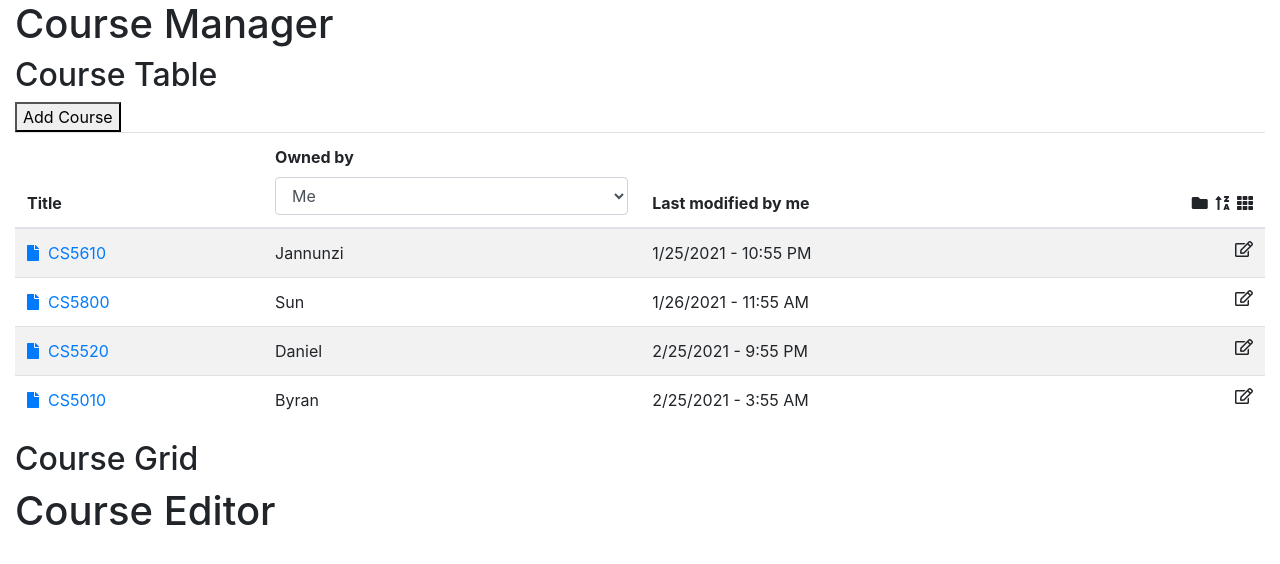
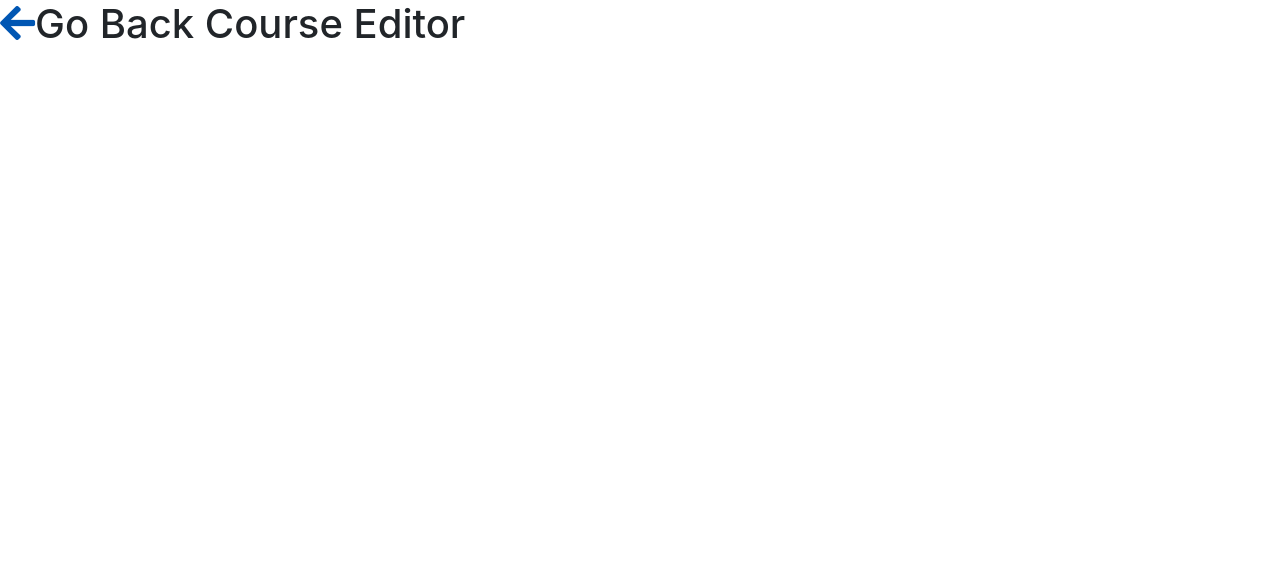
Before and after one commit to xz95/cs5610-spring-2021-client-react-xiangzhang, a React (Create React App) app: page /editor in a window 1280 px wide. Shown: the top 564 px of the page. Built offline with nearby package versions, Linux system fonts and the light colour scheme.

Commit message:
add grid cards

```diff
--- a/src/App.js
+++ b/src/App.js
@@ -3,13 +3,20 @@ import './App.css';
 import CourseService from "./services/course-service";
 import CourseEditor from "./components/course-editor";
 import CourseManager from "./components/course-manager";
+import {Route, BrowserRouter} from "react-router-dom";
 
 function App() {
   return (
-    <div className="container-fluid">
-      <CourseManager/>
-      <CourseEditor/>
-    </div>
+      <BrowserRouter>
+        <Route path="/courses" component={CourseManager}/>
+        {/*<Route path="/editor" component={CourseEditor}/>*/}
+        <Route path="/editor" render={(props) => <CourseEditor {...props}/>}/>
+        {/*<div className="container-fluid">*/}
+        {/*  <CourseManager/>*/}
+        {/*  <CourseEditor/>*/}
+        {/*</div>*/}
+      </BrowserRouter>
+
   );
 }
 
--- a/src/components/course-editor.js
+++ b/src/components/course-editor.js
@@ -1,7 +1,16 @@
 import React from 'react'
+import {Link} from "react-router-dom";
 
-const CourseEditor = () =>
-      <h1>Course Editor</h1>
+
+const CourseEditor = ({history}) =>
+      <h1>
+        <Link to="/courses">
+          <i className="fas fa-arrow-left"></i>
+        </Link>
+
+        <span onClick={() => history.goBack()}>Go Back </span>
+        Course Editor
+      </h1>
 
 
 
--- a/src/components/course-grid.js
+++ b/src/components/course-grid.js
@@ -1,7 +1,31 @@
+
 import React from 'react'
+import {Link} from "react-router-dom";
 
-const CourseGrid = () => {
-  return <h2>Course Grid</h2>
-}
+const CourseGrid = ({courses}) =>
+    <div>
+      <Link to="/courses/table">
+        <i className="fas fa-2x fa-list float-right"></i>
+      </Link>
+      <h2>Course Grid {courses.length}</h2>
+      <div className="row">
+        {
+          courses.map(course =>
+              <div className="card" style={{width: "18rem", margin: "15px"}}>
+                <img src="https://www.valuecoders.com/blog/wp-content/uploads/2016/08/react.png" className="card-img-top" alt="..."/>
+                <div className="card-body">
+                  <h5 className="card-title">{course.title}</h5>
+                  <p className="card-text">Some quick example text to build on the card title and make up the bulk of
+                    the card's content.</p>
+                  <Link to="/editor" className="btn btn-primary">
+                    Go somewhere
+                  </Link>
+                </div>
+              </div>
+          )
+        }
+      </div>
+
+    </div>
 
 export default CourseGrid
--- a/src/components/course-manager.js
+++ b/src/components/course-manager.js
@@ -1,14 +1,46 @@
 import React from 'react'
 import CourseTable from "./course-table";
 import CourseGrid from "./course-grid";
+import {Route} from "react-router-dom";
 
 export default class CourseManager extends React.Component {
+  state = {
+    courses: [
+      {title: "CS5610", owner: "Jannunzi", lastModified: "1/25/2021 - 10:55 PM"},
+      {title: "CS5800", owner: "Sun", lastModified: "1/26/2021 - 11:55 AM"},
+      {title: "CS5520", owner: "Daniel", lastModified: "2/25/2021 - 9:55 PM"},
+      {title: "CS5010", owner: "Byran", lastModified: "2/25/2021 - 3:55 AM"}
+    ]
+
+  }
+
+  addCourse = () => {
+    const newCourse = {
+      title: "New Course",
+      owner: "Me",
+      lastModified: "2/25/2021 - 3:55 AM"
+    }
+    this.state.courses.push(newCourse)
+    this.setState(this.state)
+  }
+
   render() {
     return(
         <div>
           <h1>Course Manager</h1>
-          <CourseTable/>
-          <CourseGrid/>
+          <button onClick={this.addCourse}>Add Course</button>
+
+          {/*<Route path="/courses/grid" component={CourseGrid}/>*/}
+          {/*<Route path="/courses/table" component={CourseTable}/>*/}
+          <Route path="/courses/table">
+            <CourseTable courses={this.state.courses}/>
+          </Route>
+
+          <Route path="/courses/grid">
+            <CourseGrid courses={this.state.courses}/>
+          </Route>
+          {/*<CourseTable/>*/}
+          {/*<CourseGrid/>*/}
         </div>
 
     )
--- a/src/components/course-row.js
+++ b/src/components/course-row.js
@@ -1,12 +1,13 @@
 import React from 'react'
+import {Link} from "react-router-dom";
 
 const CourseRow = ({title, owner, lastModified}) =>
     <tr>
       <td>
-        <a href="">
+        <Link to="/editor">
           <i className="fas fa-file"> </i>
            &nbsp; {title}
-        </a>
+        </Link>
       </td>
       <td>{owner}</td>
       <td>{lastModified}</td>
--- a/src/components/course-table.js
+++ b/src/components/course-table.js
@@ -1,33 +1,24 @@
 import React from 'react'
 import CourseRow from "./course-row";
+import {Link} from "react-router-dom";
 
 
 export default class CourseTable extends React.Component {
-  state = {
-    courses: [
-      {title: "CS5610", owner: "Jannunzi", lastModified: "1/25/2021 - 10:55 PM"},
-      {title: "CS5800", owner: "Sun", lastModified: "1/26/2021 - 11:55 AM"},
-      {title: "CS5520", owner: "Daniel", lastModified: "2/25/2021 - 9:55 PM"},
-      {title: "CS5010", owner: "Byran", lastModified: "2/25/2021 - 3:55 AM"}
-    ]
-
+  constructor(props) {
+    super(props);
   }
 
-  addCourse = () => {
-    const newCourse = {
-      title: "New Course",
-      owner: "Me",
-      lastModified: "2/25/2021 - 3:55 AM"
-    }
-    this.state.courses.push(newCourse)
-    this.setState(this.state)
-  }
+
 
   render() {
     return (
         <div>
           <h2>Course Table</h2>
-          <button onClick={this.addCourse}>Add Course</button>
+          <Link to="/courses/grid">
+            <i className="fas fa-table float-right"></i>
+          </Link>
+
+
           <table className="table table-striped">
             <thead>
             <tr>
@@ -56,7 +47,7 @@ export default class CourseTable extends React.Component {
             {/*<CourseRow title={"CS5610"} owner={"Jose"}/>*/}
             {/*<CourseRow title={"CS5520"} owner={"Dan"}/>*/}
             {
-              this.state.courses.map(course =>
+              this.props.courses.map(course =>
                 <CourseRow
                   title={course.title}
                   owner={course.owner}
```
